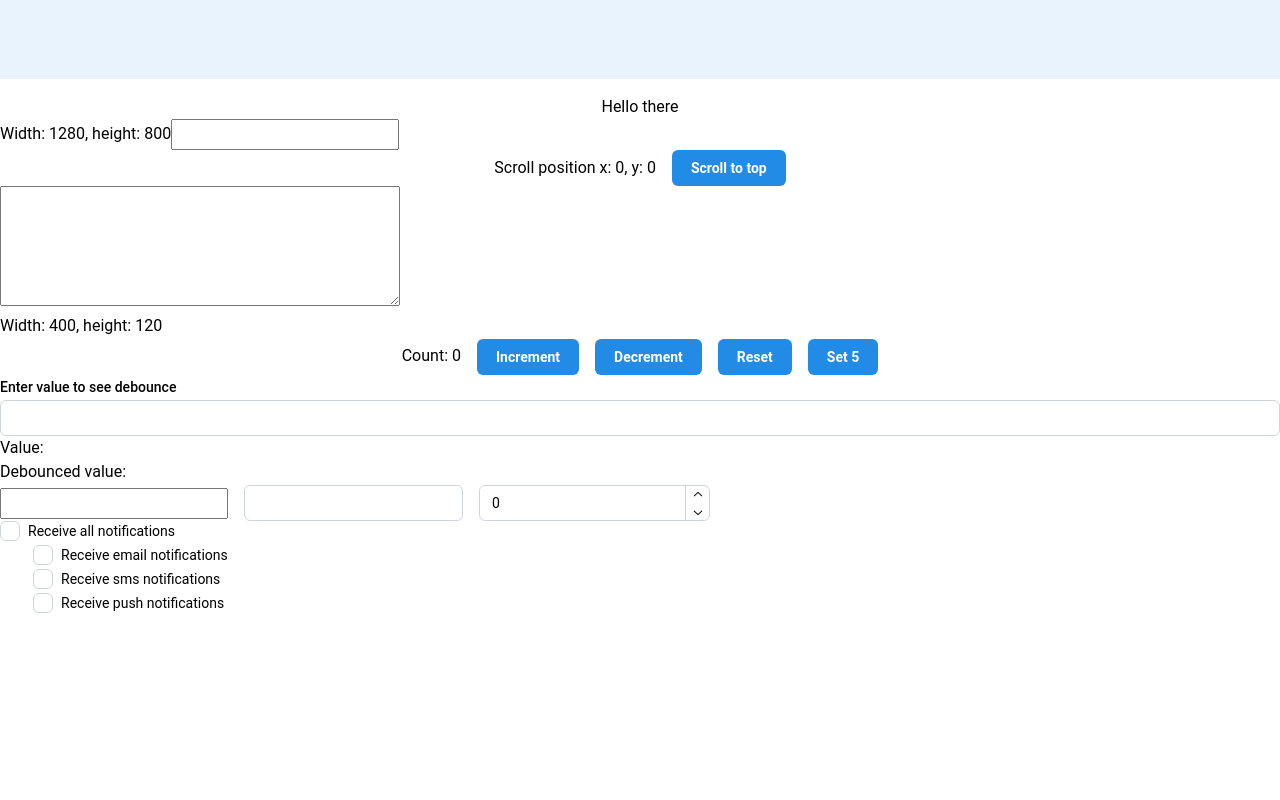
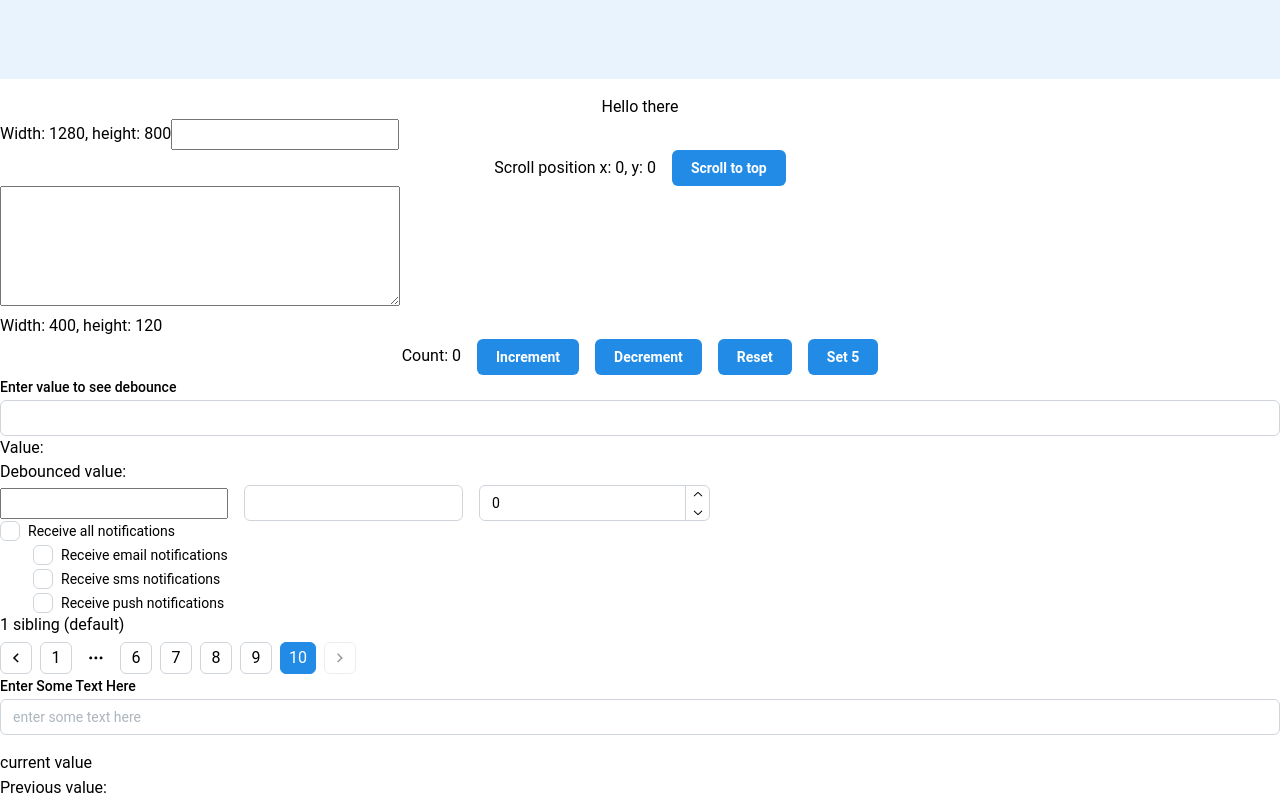
Before and after one commit to SanjeevRoyy/MantineLibrary, a React (Vite) app: page / in a window 1280 px wide. Shown: the part 1916-2716 px from the top of the page. Before the commit the page ends 2529 px from the top, so only its background shows below. Built offline with nearby package versions, Linux system fonts and the light colour scheme.

Commit message:
added previous state

```diff
--- a/src/App.jsx
+++ b/src/App.jsx
@@ -40,6 +40,10 @@ import Counter from './components/mantinehooks/state management/Counter';
 import DebounceState from './components/mantinehooks/state management/DebounceState';
 import InputState from './components/mantinehooks/state management/InputState';
 import ListState from './components/mantinehooks/state management/ListState';
+import LocalStorage from './components/mantinehooks/state management/LocalStorage';
+// import Pagination from './components/mantinehooks/state management/PaginationEx';
+import PaginationEx from './components/mantinehooks/state management/PaginationEx';
+import UsePrevious from './components/mantinehooks/state management/UsePrevious';
 
 
 
@@ -91,6 +95,9 @@ function App() {
       <DebounceState/>
       <InputState/>
       <ListState/>
+      <PaginationEx/>
+      {/* <LocalStorage/>  */}
+      <UsePrevious/>
     </>
 
 
--- /dev/null
+++ b/src/components/mantinehooks/state management/LocalStorage.jsx
@@ -0,0 +1,22 @@
+import { IconMoonStars, IconSun } from '@tabler/icons-react';
+import { ActionIcon } from '@mantine/core';
+import { useLocalStorage } from '@mantine/hooks';
+
+export default function LocalStorage() {
+    const [colorScheme, setColorScheme] = useLocalStorage < 'light' | 'dark' >
+        ({
+            key: 'color-scheme',
+            defaultValue: 'light',
+        });
+
+    const toggleColorScheme = () =>
+        setColorScheme((current) =>
+            current === 'dark' ? 'light' : 'dark'
+        );
+
+    return (
+        <ActionIcon onClick={toggleColorScheme}>
+            {colorScheme === 'dark' ? <IconSun /> : <IconMoonStars />}
+        </ActionIcon>
+    );
+}
--- /dev/null
+++ b/src/components/mantinehooks/state management/PaginationEx.jsx
@@ -0,0 +1,12 @@
+import { Text, Pagination } from '@mantine/core';
+
+export default function PaginationEx() {
+  return (
+    <>
+      <Text mb="xs">1 sibling (default)</Text>
+      <Pagination total={10} siblings={1} defaultValue={10} />
+
+
+    </>
+  );
+}
--- /dev/null
+++ b/src/components/mantinehooks/state management/UsePrevious.jsx
@@ -0,0 +1,23 @@
+import { Text, TextInput } from '@mantine/core';
+import { useInputState, usePrevious } from '@mantine/hooks'
+import React from 'react'
+
+const UsePrevious = () => {
+    const [value, setValue] = useInputState();
+    const previousValue = usePrevious(value);
+  return (
+<>
+<TextInput
+label="Enter Some Text Here"
+placeholder='enter some text here'
+id='previous-demo-input'
+value={value}
+onChange={setValue}
+/>
+<Text mt='md'> current value {value}</Text>
+<Text > Previous value: {previousValue}</Text>
+</>
+);
+}
+
+export default UsePrevious
```
